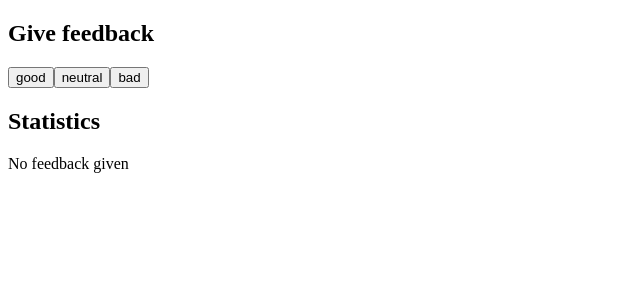
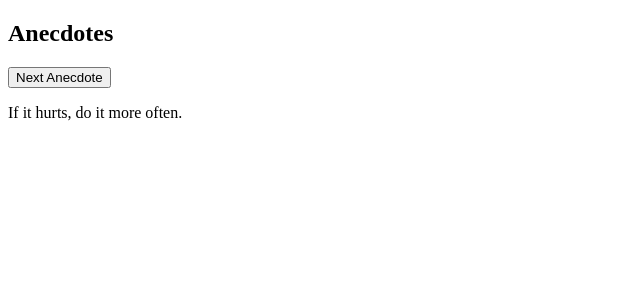
Before and after one commit to Lalodev/fullstackopen-part-01, a React (Vite) app: page / in a window 1280 px wide. Shown: the top 300 px of the page, without its empty margins (0-640 px from the left). Built offline with nearby package versions, Linux system fonts and the light colour scheme.

Commit message:
1.12*: anecdotes, paso 1

```diff
--- a/src/App.jsx
+++ b/src/App.jsx
@@ -1,51 +1,53 @@
 import { useState } from "react";
 import { Button } from "./components/Button";
 import { Statistics } from "./components/Statistics";
+import { Anecdotes } from "./components/Anecdotes";
 
 const App = () => {
-  const [good, setGood] = useState(0);
-  const [neutral, setNeutral] = useState(0);
-  const [bad, setBad] = useState(0);
-  const [total, setTotal] = useState(0);
-  const [average, setAverage] = useState(0);
-  const [positive, setPositive] = useState(0);
+  // const [good, setGood] = useState(0);
+  // const [neutral, setNeutral] = useState(0);
+  // const [bad, setBad] = useState(0);
+  // const [total, setTotal] = useState(0);
+  // const [average, setAverage] = useState(0);
+  // const [positive, setPositive] = useState(0);
 
-  const handleClickGood = () => {
-    const newFeedback = good + 1;
-    setGood(newFeedback);
-    const newTotal = newFeedback + neutral + bad;
-    setTotal(newTotal);
-    const newAverage = (1 * newFeedback + 0 * neutral + -1 * bad) / newTotal;
-    setAverage(newAverage);
-    const newPositive = (newFeedback * 100) / newTotal;
-    setPositive(newPositive);
-  };
+  // const handleClickGood = () => {
+  //   const newFeedback = good + 1;
+  //   setGood(newFeedback);
+  //   const newTotal = newFeedback + neutral + bad;
+  //   setTotal(newTotal);
+  //   const newAverage = (1 * newFeedback + 0 * neutral + -1 * bad) / newTotal;
+  //   setAverage(newAverage);
+  //   const newPositive = (newFeedback * 100) / newTotal;
+  //   setPositive(newPositive);
+  // };
 
-  const handleClickNeutral = () => {
-    const newFeedback = neutral + 1;
-    setNeutral(newFeedback);
-    const newTotal = good + newFeedback + bad;
-    setTotal(newTotal);
-    const newAverage = (1 * good + 0 * newFeedback + -1 * bad) / newTotal;
-    setAverage(newAverage);
-    const newPositive = (good * 100) / newTotal;
-    setPositive(newPositive);
-  };
+  // const handleClickNeutral = () => {
+  //   const newFeedback = neutral + 1;
+  //   setNeutral(newFeedback);
+  //   const newTotal = good + newFeedback + bad;
+  //   setTotal(newTotal);
+  //   const newAverage = (1 * good + 0 * newFeedback + -1 * bad) / newTotal;
+  //   setAverage(newAverage);
+  //   const newPositive = (good * 100) / newTotal;
+  //   setPositive(newPositive);
+  // };
 
-  const handleClickBad = () => {
-    const newFeedback = bad + 1;
-    setBad(newFeedback);
-    const newTotal = good + neutral + newFeedback;
-    setTotal(newTotal);
-    const newAverage = (1 * good + 0 * neutral + -1 * newFeedback) / newTotal;
-    setAverage(newAverage);
-    const newPositive = (good * 100) / newTotal;
-    setPositive(newPositive);
-  };
+  // const handleClickBad = () => {
+  //   const newFeedback = bad + 1;
+  //   setBad(newFeedback);
+  //   const newTotal = good + neutral + newFeedback;
+  //   setTotal(newTotal);
+  //   const newAverage = (1 * good + 0 * neutral + -1 * newFeedback) / newTotal;
+  //   setAverage(newAverage);
+  //   const newPositive = (good * 100) / newTotal;
+  //   setPositive(newPositive);
+  // };
 
   return (
     <div>
-      <h2>Give feedback</h2>
+      <Anecdotes />
+      {/* <h2>Give feedback</h2>
       <Button onClick={handleClickGood} text="good" />
       <Button onClick={handleClickNeutral} text="neutral" />
       <Button onClick={handleClickBad} text="bad" />
@@ -57,7 +59,7 @@
         total={total}
         average={average}
         positive={positive}
-      />
+      /> */}
     </div>
   );
 };
--- /dev/null
+++ b/src/components/Anecdotes.jsx
@@ -0,0 +1,29 @@
+import { useState } from "react";
+
+export const Anecdotes = () => {
+  const anecdotes = [
+    "If it hurts, do it more often.",
+    "Adding manpower to a late software project makes it later!",
+    "The first 90 percent of the code accounts for the first 10 percent of the development time...The remaining 10 percent of the code accounts for the other 90 percent of the development time.",
+    "Any fool can write code that a computer can understand. Good programmers write code that humans can understand.",
+    "Premature optimization is the root of all evil.",
+    "Debugging is twice as hard as writing the code in the first place. Therefore, if you write the code as cleverly as possible, you are, by definition, not smart enough to debug it.",
+    "Programming without an extremely heavy use of console.log is same as if a doctor would refuse to use x-rays or blood tests when diagnosing patients.",
+    "The only way to go fast, is to go well.",
+  ];
+
+  const [selected, setSelected] = useState(0);
+
+  const nextAnecdote = () => {
+    const anecdote = Math.floor(Math.random() * (7 - 0 + 1)) + 0;
+    setSelected(anecdote);
+  };
+
+  return (
+    <div>
+      <h2>Anecdotes</h2>
+      <button onClick={nextAnecdote}>Next Anecdote</button>
+      <p>{anecdotes[selected]}</p>
+    </div>
+  );
+};
```
